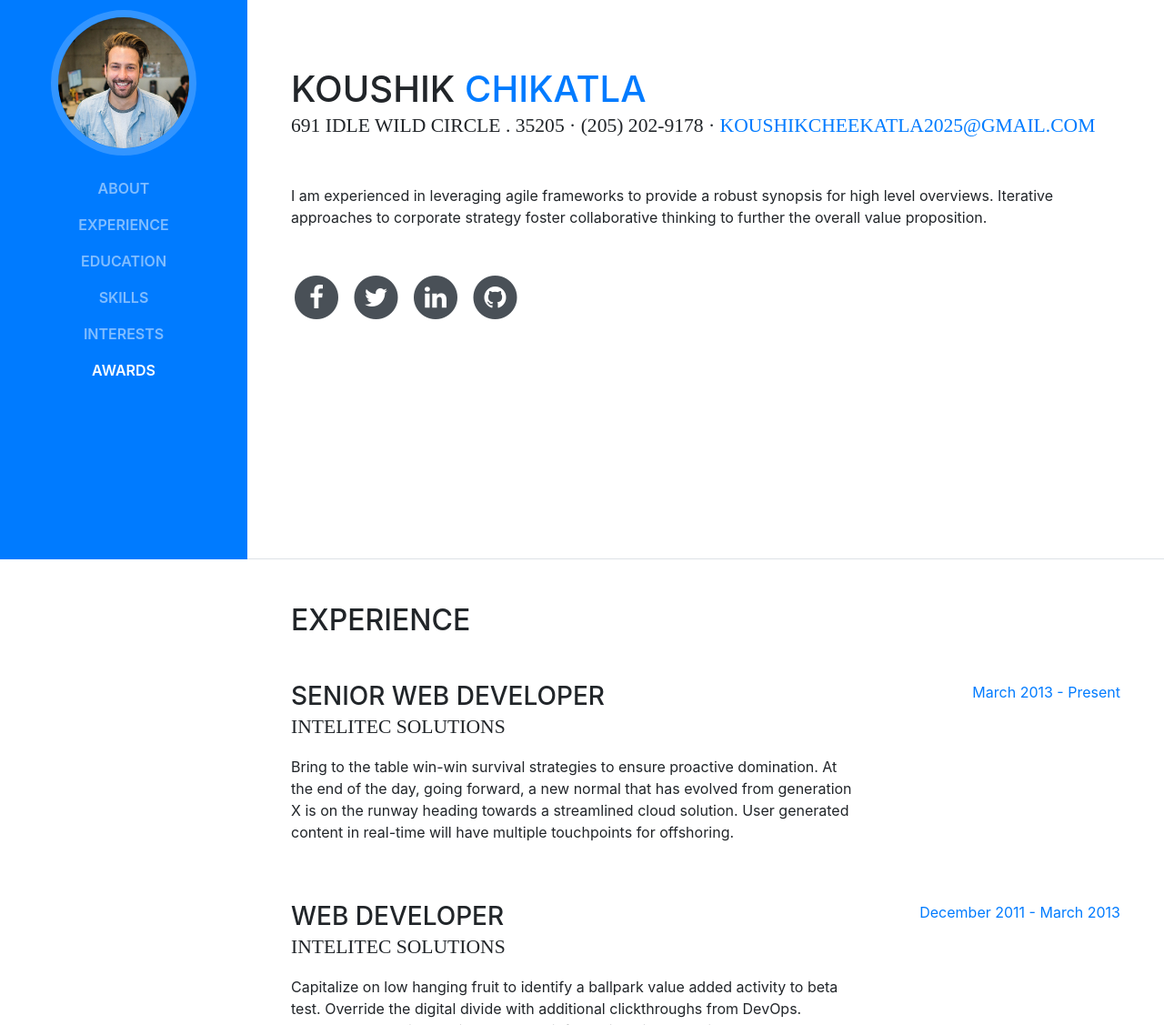
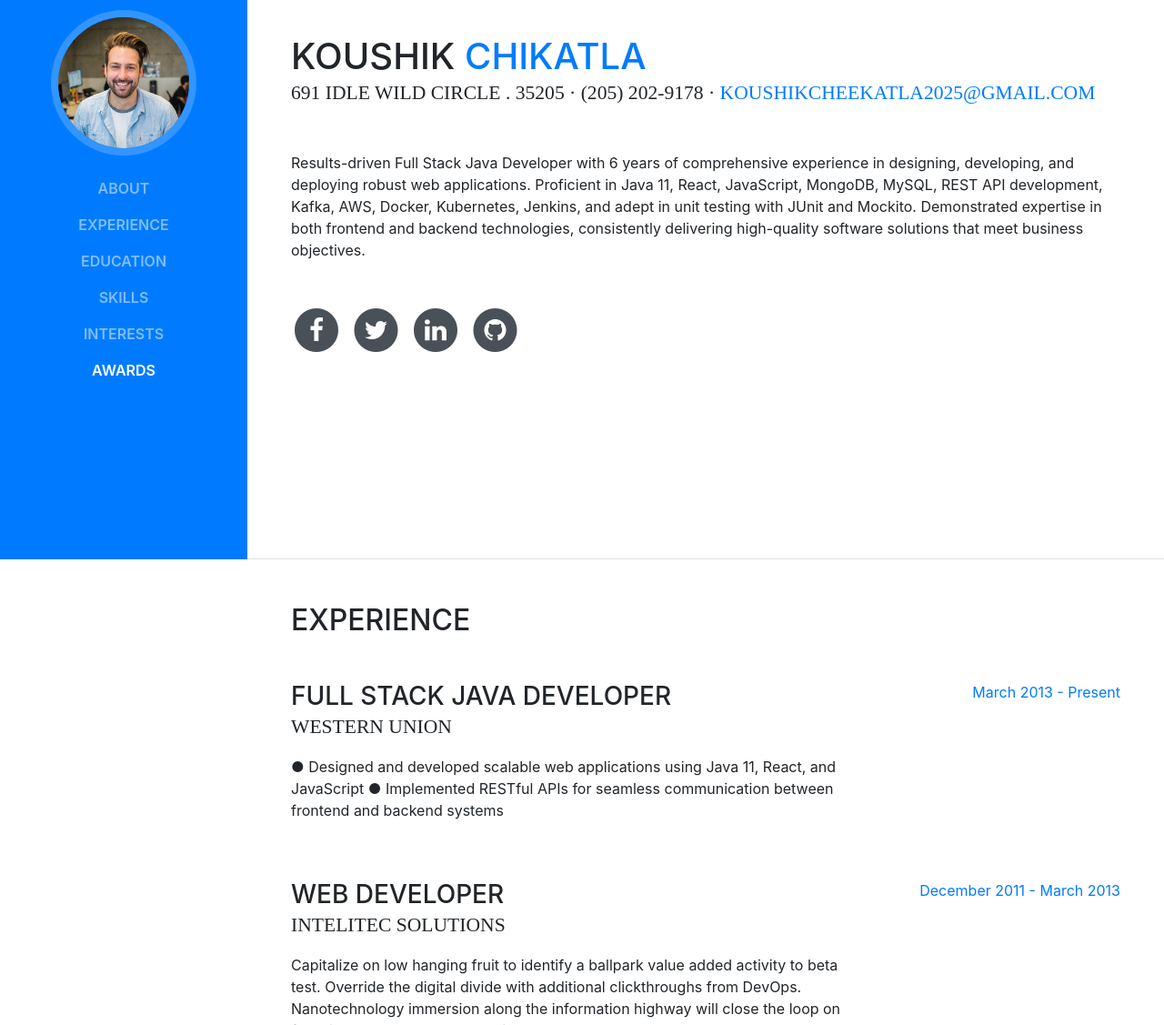
Before and after one commit to koushikcheekatla2025/koushik.github.io, a website with bundled scripts: page index.html in a window 1280 px wide. Shown: the part 185-1312 px from the top of the page at 91% size. Built offline with nearby package versions, Linux system fonts and the light colour scheme; a web font is replaced by a local one.

Commit message:
Update index.html

```diff
--- a/index.html
+++ b/index.html
@@ -71,7 +71,7 @@
           <div class="subheading mb-5">691 Idle Wild Circle . 35205 · (205) 202-9178 ·
             <a href="mailto:name@email.com">koushikcheekatla2025@gmail.com</a>
           </div>
-          <p class="mb-5">I am experienced in leveraging agile frameworks to provide a robust synopsis for high level overviews. Iterative approaches to corporate strategy foster collaborative thinking to further the overall value proposition.</p>
+          <p class="mb-5">Results-driven Full Stack Java Developer with 6 years of comprehensive experience in designing, developing, and deploying robust web applications. Proficient in Java 11, React, JavaScript, MongoDB, MySQL, REST API development, Kafka, AWS, Docker, Kubernetes, Jenkins, and adept in unit testing with JUnit and Mockito. Demonstrated expertise in both frontend and backend technologies, consistently delivering high-quality software solutions that meet business objectives.</p>
           <ul class="list-inline list-social-icons mb-0">
             <li class="list-inline-item">
               <a href="#">
@@ -115,9 +115,11 @@
 
           <div class="resume-item d-flex flex-column flex-md-row mb-5">
             <div class="resume-content mr-auto">
-              <h3 class="mb-0">Senior Web Developer</h3>
-              <div class="subheading mb-3">Intelitec Solutions</div>
-              <p>Bring to the table win-win survival strategies to ensure proactive domination. At the end of the day, going forward, a new normal that has evolved from generation X is on the runway heading towards a streamlined cloud solution. User generated content in real-time will have multiple touchpoints for offshoring.</p>
+              <h3 class="mb-0">Full Stack Java Developer</h3>
+              <div class="subheading mb-3">Western Union</div>
+              <p>●	Designed and developed scalable web applications using Java 11, React, and JavaScript
+●	Implemented RESTful APIs for seamless communication between frontend and backend systems
+</p>
             </div>
             <div class="resume-date text-md-right">
               <span class="text-primary">March 2013 - Present</span>
```
